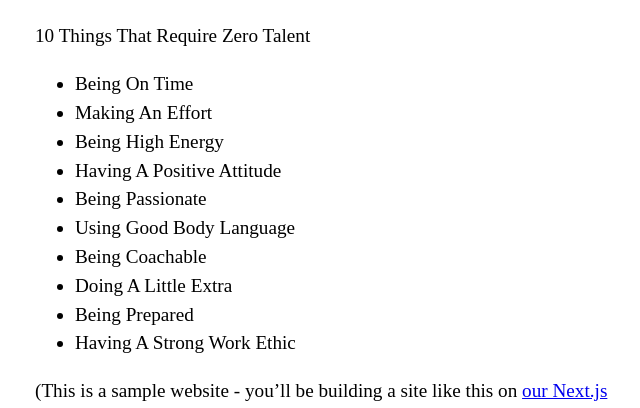
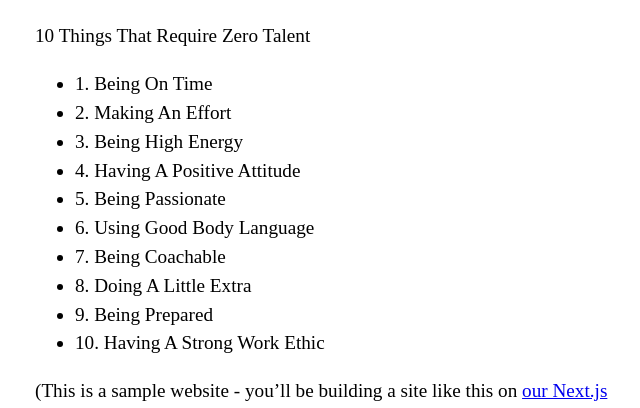
Before and after one commit to Row02/prelimexams, a Next.js app: page / in a window 1280 px wide. Shown: the part 269-677 px from the top of the page, without its empty margins (317-957 px from the left). Built offline with nearby package versions, Linux system fonts and the light colour scheme.

Commit message:
Update index.js

```diff
--- a/pages/index.js
+++ b/pages/index.js
@@ -13,16 +13,16 @@ export default function Home() {
     10 Things That Require Zero Talent</p>
     <ul>
 
-    <li>Being On Time</li>
-    <li> Making An Effort</li>
-    <li> Being High Energy</li>
-    <li>Having A Positive Attitude</li>
-    <li>Being Passionate</li>
-    <li>Using Good Body Language</li>
-    <li>Being Coachable</li>
-    <li>Doing A Little Extra</li>
-    <li>Being Prepared</li>
-    <li>Having A Strong Work Ethic</li>
+    <li>1. Being On Time</li>
+    <li>2. Making An Effort</li>
+    <li>3. Being High Energy</li>
+    <li>4. Having A Positive Attitude</li>
+    <li>5. Being Passionate</li>
+    <li>6. Using Good Body Language</li>
+    <li>7. Being Coachable</li>
+    <li>8. Doing A Little Extra</li>
+    <li>9. Being Prepared</li>
+    <li>10. Having A Strong Work Ethic</li>
 
     </ul>
         <p>
```
